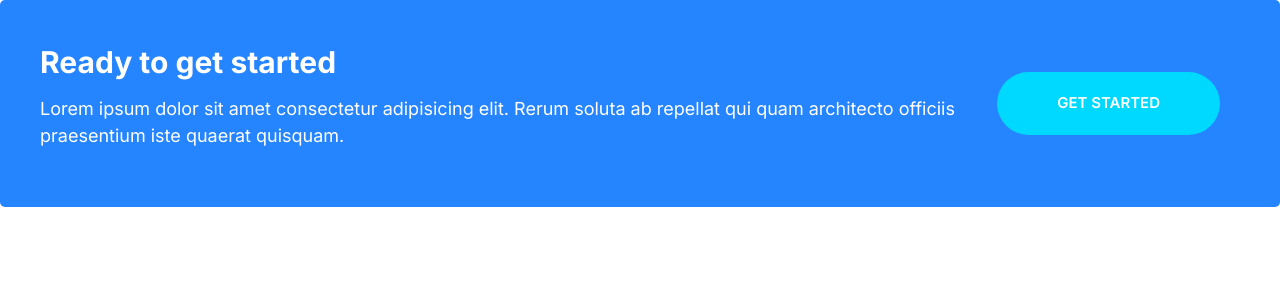
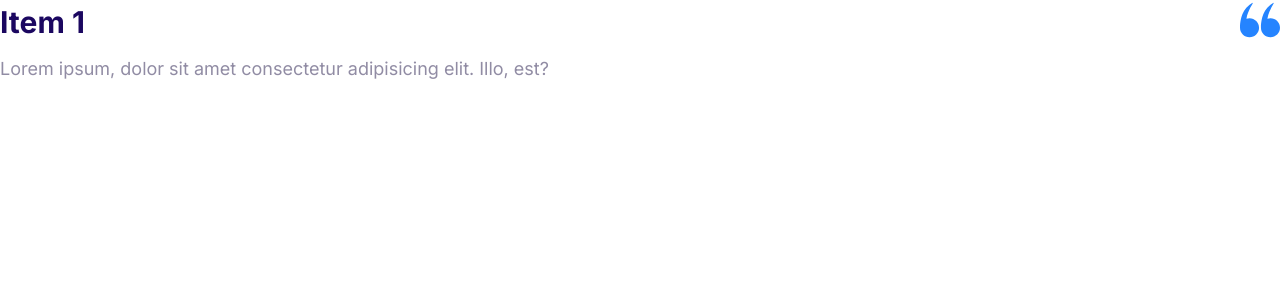
Before and after one commit to Titi923/Website-Project_1, a PHP site: page / in a window 1280 px wide. Shown: the top 300 px of the page. Run offline with PHP 8.4, Linux system fonts and the light colour scheme.

Commit message:
Defining the collapsible component.

```diff
--- a/CSS/styles.css
+++ b/CSS/styles.css
@@ -583,3 +583,37 @@ a {
 }
 
 /* Collapsibles */
+
+.collapsible__header {
+  display: flex;
+  justify-content: space-between;
+}
+
+.collapsible__heading {
+  margin-top: 0%;
+  font-size: 3rem;
+}
+
+
+.collapsible__chevron {
+  transform: rotate(-90deg);
+  transition: transform 0.3s;
+}
+
+.collapsible__content {
+  max-height: 0;
+  overflow: hidden;
+  opacity: 0;
+  transition: max-height 0.3s, opacity 0.3s;
+}
+
+.collapsible--expanded .collapsible__chevron {
+  transform: rotate(0);
+}
+
+.collapsible--expanded .collapsible__content {
+  max-height: 100vh;
+  opacity: 1;
+}
+
+/* Blocks */
--- a/index.html
+++ b/index.html
@@ -15,18 +15,18 @@
     <title>The_Website</title>
   </head>
   <body>
-    <div class="callout callout--primary">
-      <div class="grid grid--1x2">
-        <div class="callout__content">
-          <h2 class="callout__heading">Ready to get started</h2>
-          <p>
-            Lorem ipsum dolor sit amet consectetur adipisicing elit. Rerum
-            soluta ab repellat qui quam architecto officiis praesentium iste
-            quaerat quisquam.
-          </p>
-        </div>
-        <a href="#" class="btn btn--secondary btn--stretched">Get Started</a>
+    <div class="collapsible collapsible--expanded">
+      <header class="collapsible__header">
+        <h2 class="collapsible__heading">Item 1</h2>
+          <svg class="icon icon--primary collapsible__chevron">
+            <use xlink:href="images/sprite.svg#quotes"></use>
+          </svg>
+        </span>
+      </header>
+      <div class="collapsible__content">
+        Lorem ipsum, dolor sit amet consectetur adipisicing elit. Illo, est?
       </div>
     </div>
+    <script src="js/main.js"></script>
   </body>
 </html>
--- /dev/null
+++ b/js/main.js
@@ -0,0 +1,6 @@
+const collapsibles = document.querySelectorAll(".collapsible");
+collapsibles.forEach((item) =>
+  item.addEventListener("click", function () {
+    this.classList.toggle("collapsible--expanded");
+  })
+);
```
Also changed, not shown: components/collapsible.html (added, +12 -0 lines), images/sprite.svg.
